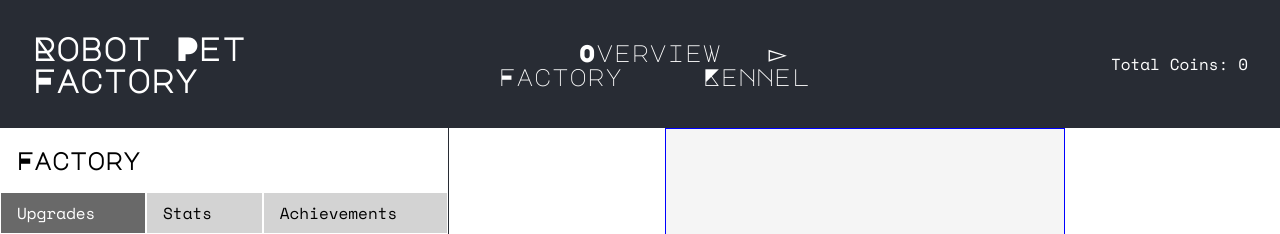
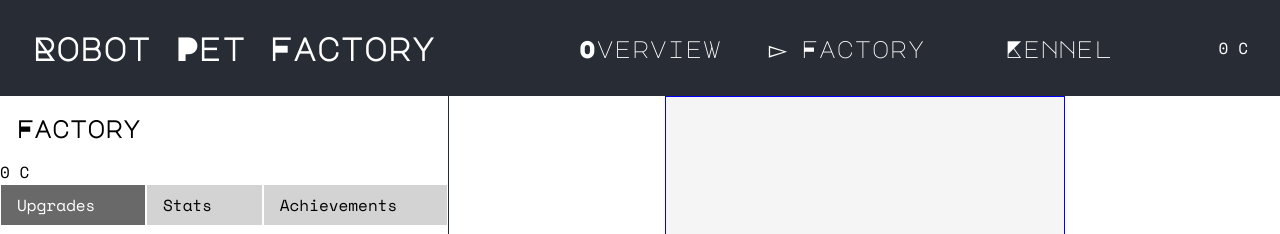
Before and after one commit to lazymeadow/robot-pet-factory, a React (Create React App) app: page / in a window 1280 px wide. Both pictures are taken after a click on the button "Factory". Shown: the top 234 px of the page. Built offline with nearby package versions, Linux system fonts and the light colour scheme.

Commit message:
coins labels

```diff
--- a/src/components/Header.js
+++ b/src/components/Header.js
@@ -32,7 +32,7 @@ export default function Header () {
 									</li>
 								</ol>
 							</nav>
-							<div>Total Coins: {totalCoins}</div>
+							<div>{totalCoins} C</div>
 						</header>
 					)}
 				</GameContext.Consumer>
--- a/src/components/factory/Factory.js
+++ b/src/components/factory/Factory.js
@@ -10,6 +10,7 @@ export default function Factory () {
 			{({buyUpgrade, getAvailableUpgrades, lifetimeCoins, totalClicks, totalCoins}) => (
 				<>
 					<h2>Factory</h2>
+					<span>{totalCoins} C</span>
 					<Tabs>
 						<TabsContainer>
 							<Tab tabKey={0}>Upgrades</Tab>
@@ -40,7 +41,7 @@ export default function Factory () {
 									>
 										<div className={'upgrade-title'}>
 											<h3>{upgrade.name}</h3>
-											{!upgrade.purchased && <span>COST: {upgrade.cost}C</span>}
+											{!upgrade.purchased && <span>COST: {upgrade.cost} C</span>}
 										</div>
 										<p>{upgrade.description}</p>
 										<small>{helperText}</small>
@@ -49,7 +50,6 @@ export default function Factory () {
 							})}
 						</TabContent>
 						<TabContent tabKey={1}>
-							Stats go here
 							<ul>
 								<li>Click Count: {totalClicks}</li>
 								<li>Total Coins Earned: {lifetimeCoins}</li>
```
